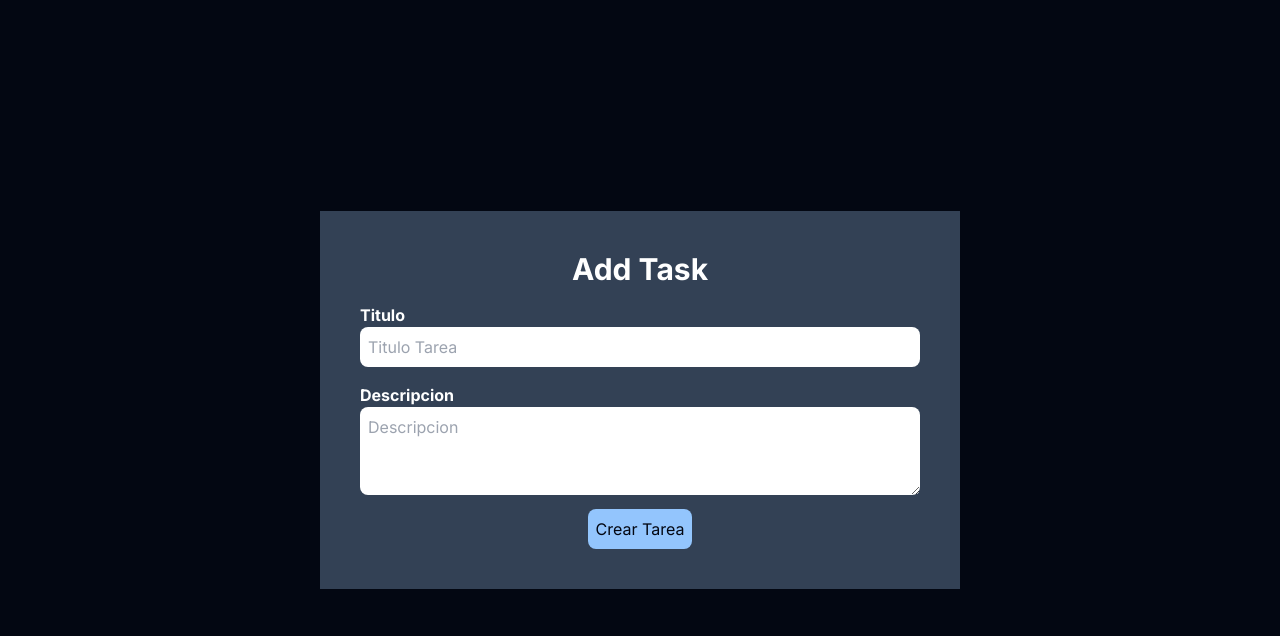
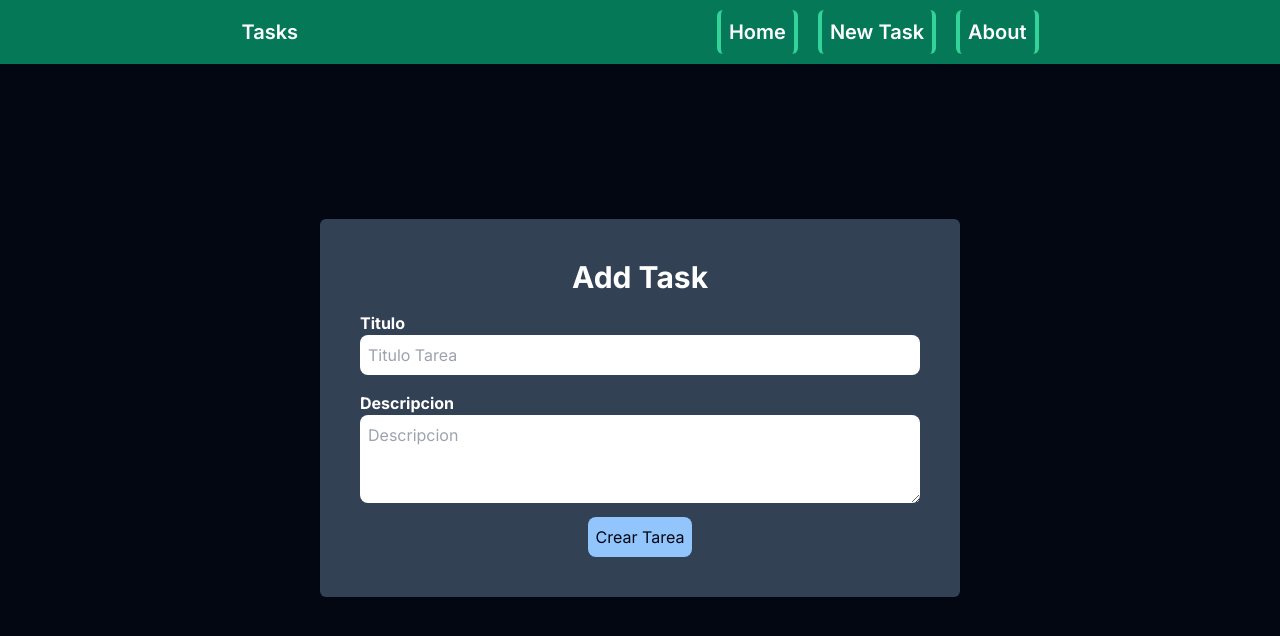
Before and after one commit to BryanGallo/Tareas-NextJs, a Next.js app: page /tasks/new in a window 1280 px wide. Shown: the top 636 px of the page. Built offline with nearby package versions, Linux system fonts and the light colour scheme.

Commit message:
Estilos para mejorar la visualizacion

```diff
--- a/src/app/layout.js
+++ b/src/app/layout.js
@@ -1,5 +1,6 @@
 import { Inter } from "next/font/google";
 import "./globals.css";
+import Navbar from "@/components/NavBar";
 
 const inter = Inter({ subsets: ["latin"] });
 
@@ -7,15 +8,16 @@ export const metadata = {
     title: "Tareas",
     description: "CRUD de tareas",
     icons: {
-        icon: [
-            { url: "/next.svg", href: "/next.svg" },
-        ],
+        icon: [{ url: "/next.svg", href: "/next.svg" }],
     },
 };
 export default function RootLayout({ children }) {
     return (
         <html lang="es">
-            <body className={inter.className}>{children}</body>
+            <body className={inter.className}>
+                <Navbar />
+                <main>{children}</main>
+            </body>
         </html>
     );
 }
--- a/src/app/page.js
+++ b/src/app/page.js
@@ -17,7 +17,8 @@ export default async function Home() {
     console.log(tasks);
     return (
         <main className="container mx-auto">
-            <h1 className="text-center">Tareas</h1>
+            <h1 className="text-center font-bold text-2xl">Tareas</h1>
+
             <section className="grid grid-cols-3 gap-3">
                 {tasks.map((task) => (
                     <TaskCard key={task.id} task={task} />
--- a/src/app/tasks/new/page.jsx
+++ b/src/app/tasks/new/page.jsx
@@ -72,10 +72,10 @@ const NewTask = ({ params }) => {
     };
 
     return (
-        <div className="container h-screen flex justify-center mx-auto items-center">
+        <div className="container h-[calc(100vh-7rem)] flex justify-center mx-auto items-center">
             <form
                 onSubmit={handleSubmit}
-                className="bg-slate-700 p-10 text-gray-950 w-2/4"
+                className="bg-slate-700 p-10 text-gray-950 w-2/4 rounded-md"
             >
                 <h2 className="text-3xl text-center mb-4 font-bold text-white ">
                     Add Task
@@ -111,7 +111,8 @@ const NewTask = ({ params }) => {
                     </button>
                     {id && (
                         <button
-                            type="button" className="p-2 rounded-lg bg-red-300 hover:bg-red-500 hover:text-white mt-2"
+                            type="button"
+                            className="p-2 rounded-lg bg-red-300 hover:bg-red-500 hover:text-white mt-2"
                             onClick={deleteTask}
                         >
                             Eliminar Tarea
```
Also changed, not shown: 1 other file (tests, documents, lock files or other folders).
